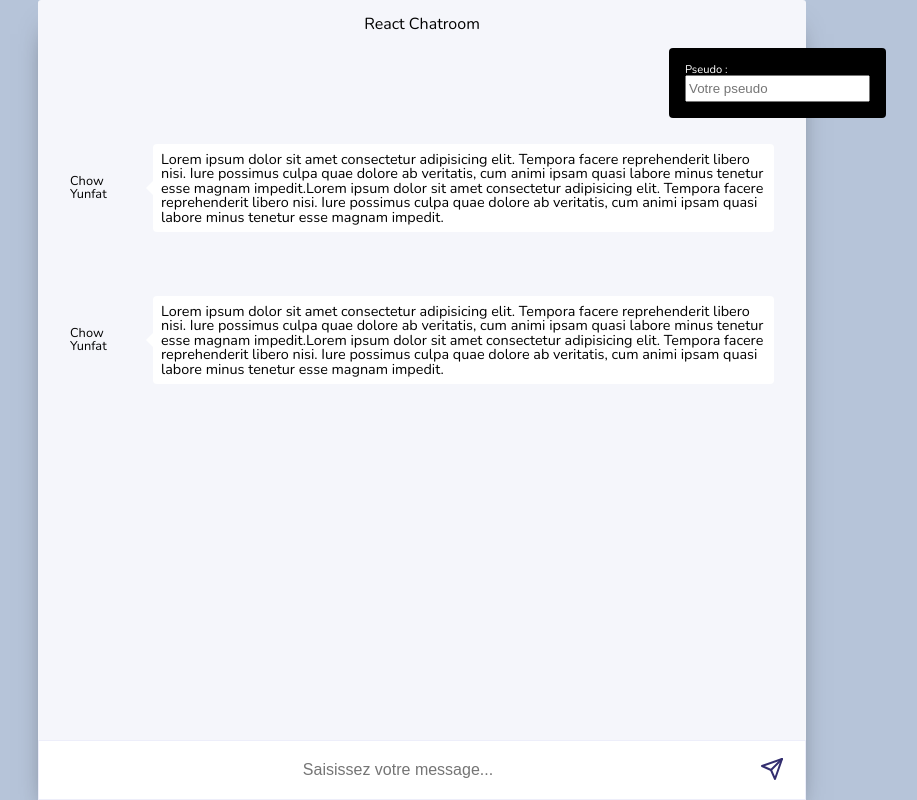
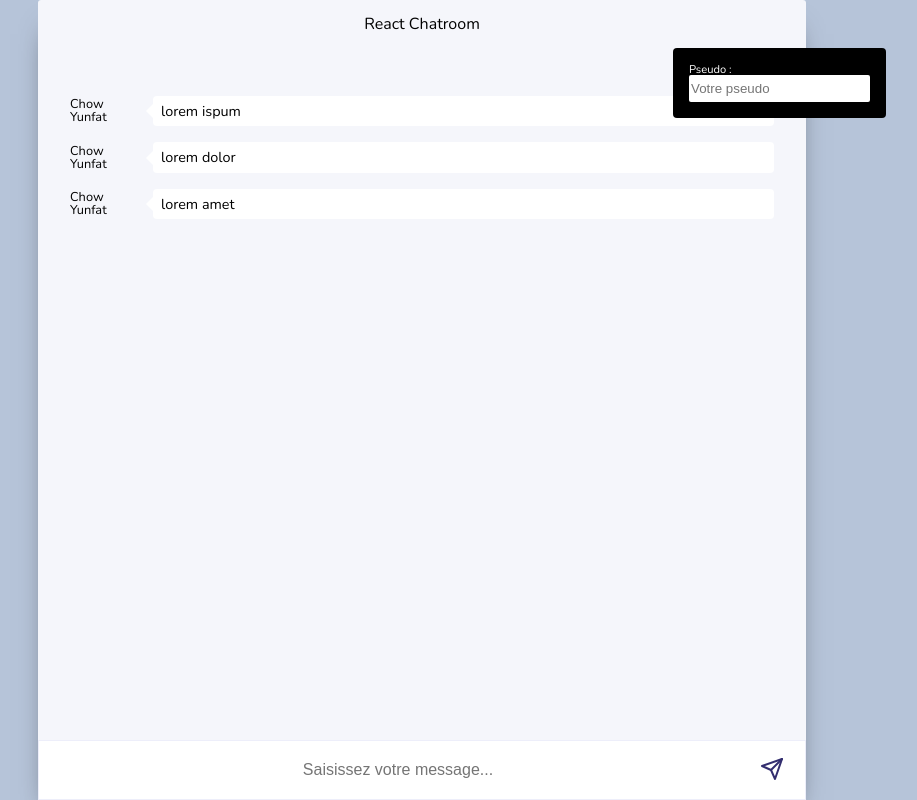
Before and after one commit to Dimitri-Basseguy/React-Chatroom, a React app: page / in a window 1280 px wide. Shown: the whole page, without its empty margins (218-1135 px from the left). Built offline with nearby package versions, Linux system fonts and the light colour scheme.

Commit message:
ajout des données temporaires

```diff
--- a/src/components/App/index.js
+++ b/src/components/App/index.js
@@ -7,13 +7,32 @@ import Tchatbox from 'src/components/Tchatbox';
 import Form from 'src/components/Form';
 import Settings from 'src/components/Settings';
 
+// Temp Data
+const message = [
+  {
+    id: 1,
+    author: 'Chow Yunfat',
+    content: 'lorem ispum',
+  },
+  {
+    id: 2,
+    author: 'Chow Yunfat',
+    content: 'lorem dolor',
+  },
+  {
+    id: 3,
+    author: 'Chow Yunfat',
+    content: 'lorem amet',
+  },
+];
+
 // == Composant
 const App = () => (
   <div className="app">
     <header className="header">
       <h1>React Chatroom</h1>
     </header>
-    <Tchatbox />
+    <Tchatbox messages={message} />
     <Form />
     <Settings />
   </div>
--- a/src/components/Settings/settings.scss
+++ b/src/components/Settings/settings.scss
@@ -10,6 +10,8 @@
 
   &__input {
     height: 2em;
+    border-radius: 2px;
+    border: none;
   }
 
   &__pseudo {
--- a/src/components/Tchatbox/Tchat.js
+++ b/src/components/Tchatbox/Tchat.js
@@ -1,17 +1,23 @@
 // == Import npm
 import React from 'react';
+import PropTypes from 'prop-types';
 
 // == Import
 import './tchatbox.scss';
 
 // == Composant
-const Tchat = () => (
+const Tchat = ({ author, content }) => (
   <div className="tchat">
-    <p className="tchat__author">Chow Yunfat</p>
+    <p className="tchat__author">{author}</p>
     <div className="tchat__arrow" />
-    <p className="tchat__text">Lorem ipsum dolor sit amet consectetur adipisicing elit. Tempora facere reprehenderit libero nisi. Iure possimus culpa quae dolore ab veritatis, cum animi ipsam quasi labore minus tenetur esse magnam impedit.Lorem ipsum dolor sit amet consectetur adipisicing elit. Tempora facere reprehenderit libero nisi. Iure possimus culpa quae dolore ab veritatis, cum animi ipsam quasi labore minus tenetur esse magnam impedit.</p>
+    <p className="tchat__text">{content}</p>
   </div>
 );
 
+Tchat.propTypes = {
+  author: PropTypes.string.isRequired,
+  content: PropTypes.string.isRequired,
+};
+
 // == Export
 export default Tchat;
--- a/src/components/Tchatbox/index.js
+++ b/src/components/Tchatbox/index.js
@@ -1,17 +1,27 @@
 // == Import npm
 import React from 'react';
+import PropTypes from 'prop-types';
 
 // == Import
 import Tchat from './Tchat';
 import './tchatbox.scss';
 
 // == Composant
-const Tchatbox = () => (
+const Tchatbox = ({ messages }) => (
   <div className="container">
-    <Tchat />
-    <Tchat />
+    {messages.map((message) => (
+      <Tchat key={message.id} {...message} />
+    ))}
   </div>
 );
 
+Tchatbox.propTypes = {
+  messages: PropTypes.arrayOf(
+    PropTypes.shape({
+      id: PropTypes.number.isRequired,
+    }).isRequired,
+  ).isRequired,
+};
+
 // == Export
 export default Tchatbox;
--- a/src/components/Tchatbox/tchatbox.scss
+++ b/src/components/Tchatbox/tchatbox.scss
@@ -7,7 +7,7 @@
 .tchat {
   display: flex;
   align-items: center;
-  margin: 4rem 0 1rem 0;
+  margin: 1rem 0 1rem 0;
   color: $darkColor;
 
   &__author {
```
